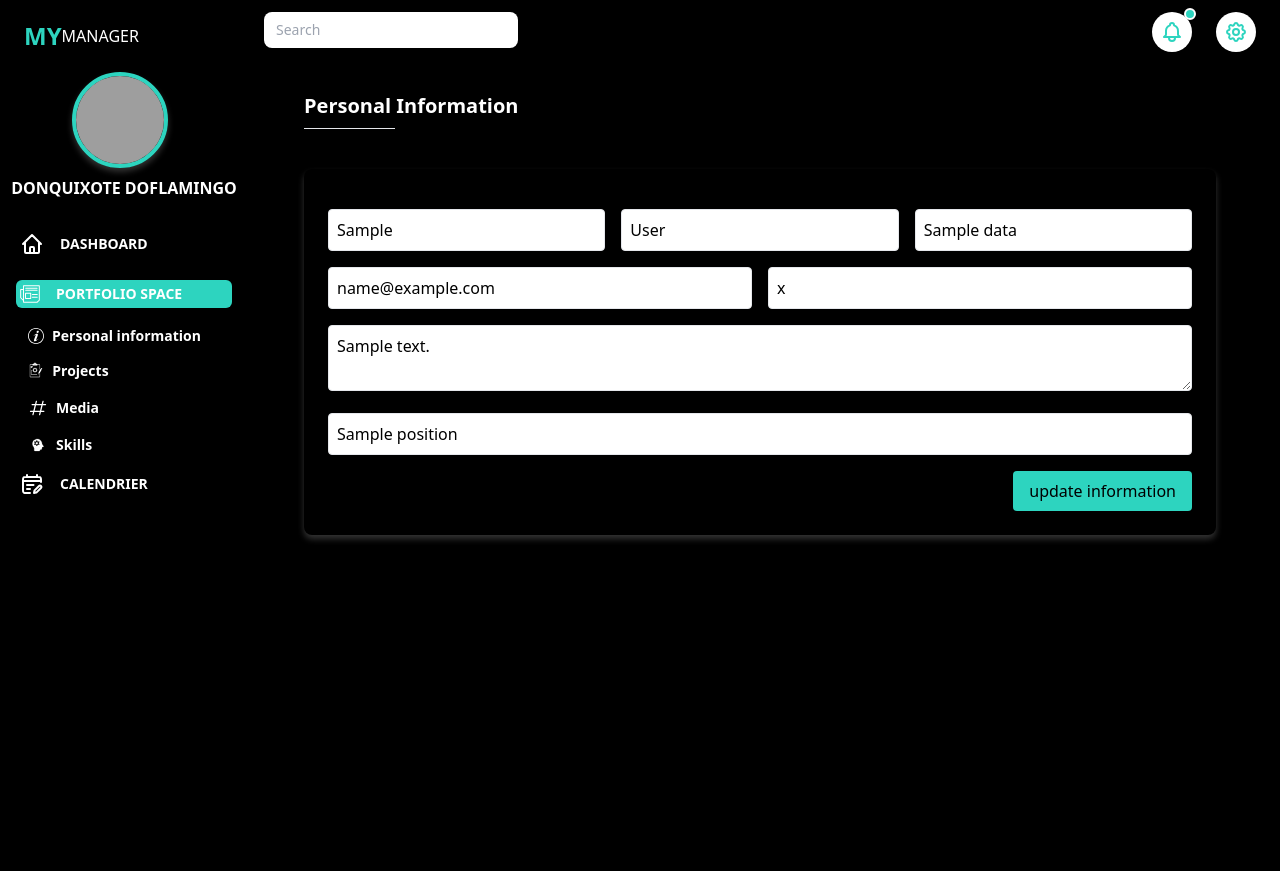
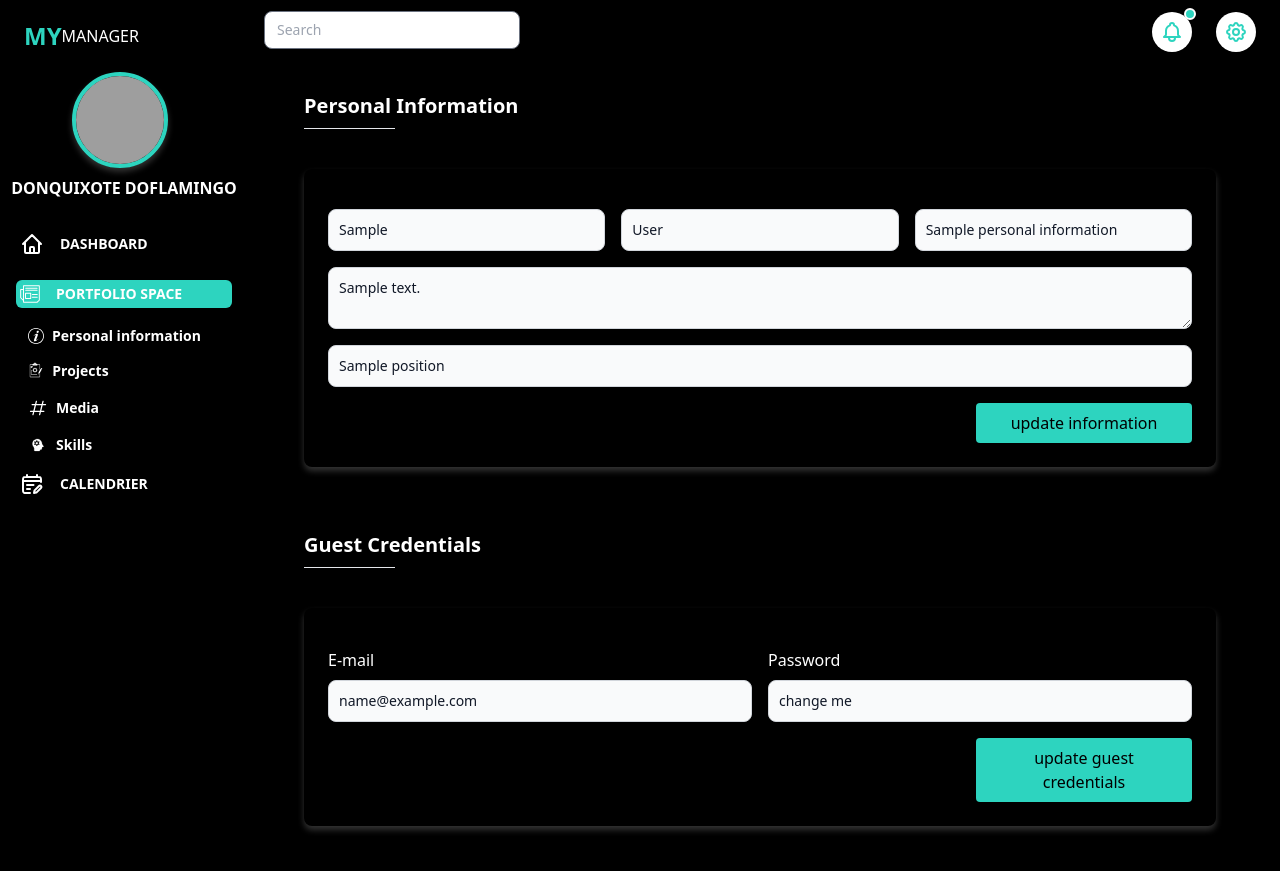
Before and after one commit to MBAREK0/SYMFONY-MANAGER-DASHBOARD, a Symfony app: template templates/portfolio/personal_information/index.html.twig in a window 1280 px wide. Shown: the top 871 px of the page. Run offline with Twig, Linux system fonts and the light colour scheme; the template is opened without the code that fills it: most values are stand-ins (such as "Sample title", 1, 10 or a date in 2020); style sheets or scripts are compiled from the project's sources; some libraries are stand-ins or nearby versions; grey boxes are pictures that could not be loaded.

Commit message:
✨  finicher the login  for each  guest and owner

```diff
--- a/src/Entity/User.php
+++ b/src/Entity/User.php
@@ -39,7 +39,7 @@
     #[Assert\Length(min: 6, max: 180)]
     private ?string $password = null;
 
-    private ?string $plainPassword = null;
+    private ?string $plainPassword = 'null';
 
 
 
--- a/src/Service/PersonalInformationService.php
+++ b/src/Service/PersonalInformationService.php
@@ -42,9 +42,8 @@
         $personalInfo->setLastName($request->get('lastName'));
         $personalInfo->setNickName($request->get('nickName'));
         $personalInfo->setAbout($request->get('about'));
-        $personalInfo->setEmail($request->get('email'));
         $personalInfo->setPosition($request->get('position'));
-        $personalInfo->setPassword($request->get('password'));
+
 
         $this->entityManager->persist($personalInfo);
         $this->entityManager->flush();
@@ -71,9 +70,8 @@
         $personalInfo->setLastName($request->get('lastName'));
         $personalInfo->setNickName($request->get('nickName'));
         $personalInfo->setAbout($request->get('about'));
-        $personalInfo->setEmail($request->get('email'));
         $personalInfo->setPosition($request->get('position'));
-        $personalInfo->setPassword($request->get('password'));
+
 
         $this->entityManager->flush();
 
--- a/templates/base.html.twig
+++ b/templates/base.html.twig
@@ -12,7 +12,8 @@
 		<!-- Favicon -->
 		<script src="https://cdn.jsdelivr.net/gh/alpinejs/alpine@v2.x.x/dist/alpine.min.js" defer></script>
 		<script src="https://cdn.tailwindcss.com"></script>
-
+		<link
+		href="https://cdnjs.cloudflare.com/ajax/libs/flowbite/2.3.0/flowbite.min.css" rel="stylesheet"/>
 		<!-- DataTables CSS -->
 		<link rel="stylesheet" href="https://cdn.datatables.net/1.11.5/css/jquery.dataTables.min.css">
 		<link rel="stylesheet" href="{{ asset('styles/app.css') }}">
@@ -37,10 +38,12 @@
 					</div>
 				</div>
 				<div class="flex justify-center">
-					<div class="w-full flex justify-center flex-col items-center">
-                    {# https://i.pinimg.com/originals/0b/2d/44/0b2d4498a4228e885f52ea1b2c001923.gif #}
+					<div
+						class="w-full flex justify-center flex-col items-center">
+						{# https://i.pinimg.com/originals/0b/2d/44/0b2d4498a4228e885f52ea1b2c001923.gif #}
 						<img class=" hidden h-24 w-24 rounded-full sm:block object-cover mr-2 border-4 border-[#2DD4BF] whiteShadow" src="https://i.pinimg.com/736x/9e/89/92/9e8992dc6e39307dad44c05c03df859d.jpg" alt="profile">
-						<p class="font-bold text-base  text-white 00 pt-2 text-center ">DONQUIXOTE DOFLAMINGO </p>
+						<p class="font-bold text-base  text-white 00 pt-2 text-center ">DONQUIXOTE DOFLAMINGO
+						</p>
 					</div>
 				</div>
 				<div>
@@ -299,4 +302,7 @@
 }
 }</script><!-- jQuery --><script src="https://code.jquery.com/jquery-3.6.0.min.js"></script><!-- DataTables JavaScript --><script src="https://cdn.datatables.net/1.11.5/js/jquery.dataTables.min.js"></script><script>$(document).ready(function () {
 $('#projects').DataTable();
-});</script></body></html>
+});</script>
+<script src="https://cdnjs.cloudflare.com/ajax/libs/flowbite/2.3.0/flowbite.min.js"></script>
+
+</body></html>
--- a/templates/portfolio/personal_information/index.html.twig
+++ b/templates/portfolio/personal_information/index.html.twig
@@ -12,59 +12,90 @@
 				<hr class="w-[10%] mb-10 mt-2">
 				<div class="mb-3 whiteShadow  rounded-lg p-6  ">
 					<form action="{{ path('app_update_personal_information') }}" method="post">
-						{% if data is defined and data.id is defined %}
+						{% if PersonalInformations is defined and PersonalInformations.id is defined %}
 							<div>
 								<div class="grid grid-cols-1 md:grid-cols-2 gap-4 mb-4">
-									<input type="hidden" name="id" class="border focus:border-[#2DD4BF] p-2 rounded w-full" name="id" value="{{ data.id }}">
-									<input type="hidden" name="csrf_token" class="border focus:border-[#2DD4BF] p-2 rounded w-full" name="csrf_token" value="{{ csrf_token }}">
+									<input type="hidden" name="id" class="bg-gray-50 border border-gray-300 text-gray-900 text-sm rounded-lg focus:ring-blue-500 focus:border-blue-500 block w-full p-2.5 dark:bg-gray-700 dark:border-gray-600 dark:placeholder-gray-400 dark:text-white dark:focus:ring-blue-500 dark:focus:border-blue-500" name="id" value="{{ PersonalInformations.id }}">
+									<input type="hidden" name="csrf_token" class="bg-gray-50 border border-gray-300 text-gray-900 text-sm rounded-lg focus:ring-blue-500 focus:border-blue-500 block w-full p-2.5 dark:bg-gray-700 dark:border-gray-600 dark:placeholder-gray-400 dark:text-white dark:focus:ring-blue-500 dark:focus:border-blue-500" name="csrf_token" value="{{ csrf_token }}">
 								</div>
 								<div class="grid grid-cols-1 md:grid-cols-3 gap-4 mb-4">
-									<input type="text" placeholder="First name" class="border focus:border-[#2DD4BF] p-2 rounded w-full" name="firstName" value="{{ data.firstName }}">
-									<input type="text" placeholder="Last name" class="border focus:border-[#2DD4BF] p-2 rounded w-full" name="lastName" value="{{ data.lastName }}">
-									<input type="text" placeholder="nick name" class="border focus:border-[#2DD4BF] p-2 rounded w-full" name="nickName" value="{{ data.nickName }}">
+									<input type="text" placeholder="First name" class="bg-gray-50 border border-gray-300 text-gray-900 text-sm rounded-lg focus:ring-blue-500 focus:border-blue-500 block w-full p-2.5 dark:bg-gray-700 dark:border-gray-600 dark:placeholder-gray-400 dark:text-white dark:focus:ring-blue-500 dark:focus:border-blue-500" name="firstName" value="{{ PersonalInformations.firstName }}">
+									<input type="text" placeholder="Last name" class="bg-gray-50 border border-gray-300 text-gray-900 text-sm rounded-lg focus:ring-blue-500 focus:border-blue-500 block w-full p-2.5 dark:bg-gray-700 dark:border-gray-600 dark:placeholder-gray-400 dark:text-white dark:focus:ring-blue-500 dark:focus:border-blue-500" name="lastName" value="{{ PersonalInformations.lastName }}">
+									<input type="text" placeholder="nick name" class="bg-gray-50 border border-gray-300 text-gray-900 text-sm rounded-lg focus:ring-blue-500 focus:border-blue-500 block w-full p-2.5 dark:bg-gray-700 dark:border-gray-600 dark:placeholder-gray-400 dark:text-white dark:focus:ring-blue-500 dark:focus:border-blue-500" name="nickName" value="{{ PersonalInformations.nickName }}">
 								</div>
-								<div class="grid grid-cols-1 md:grid-cols-2 gap-4 mb-4">
-									<input type="email" placeholder="Email address" class="border focus:border-[#2DD4BF] p-2 rounded w-full" name="email" value="{{ data.email }}">
-									<input type="text" placeholder="pass word" class="border focus:border-[#2DD4BF] p-2 rounded w-full" name="password" value="{{ data.password }}">
+
+								<div class="mb-4">
+									<textarea placeholder="about" name="about" class="bg-gray-50 border border-gray-300 text-gray-900 text-sm rounded-lg focus:ring-blue-500 focus:border-blue-500 block w-full p-2.5 dark:bg-gray-700 dark:border-gray-600 dark:placeholder-gray-400 dark:text-white dark:focus:ring-blue-500 dark:focus:border-blue-500">{{ PersonalInformations.about }}</textarea>
 								</div>
 								<div class="mb-4">
-									<textarea placeholder="about" name="about" class="border focus:border-[#2DD4BF] p-2 rounded w-full">{{ data.about }}</textarea>
-								</div>
-								<div class="mb-4">
-									<input type="text" placeholder="position" class="border focus:border-[#2DD4BF] p-2 rounded w-full" name="position" value="{{ data.position }}">
+									<input type="text" placeholder="position" class="bg-gray-50 border border-gray-300 text-gray-900 text-sm rounded-lg focus:ring-blue-500 focus:border-blue-500 block w-full p-2.5 dark:bg-gray-700 dark:border-gray-600 dark:placeholder-gray-400 dark:text-white dark:focus:ring-blue-500 dark:focus:border-blue-500" name="position" value="{{ PersonalInformations.position }}">
 								</div>
 							</div>
 						{% else %}
 							<div>
 								<div
 									class="grid grid-cols-1 md:grid-cols-2 gap-4 mb-4">
-									{# <input type="hidden" name="id" class="border focus:border-[#2DD4BF] p-2 rounded w-full" name="id" value="6"> #}
-									<input type="hidden" name="csrf_token" class="border focus:border-[#2DD4BF] p-2 rounded w-full" name="csrf_token" value="{{ csrf_token }}">
+									{# <input type="hidden" name="id" class="bg-gray-50 border border-gray-300 text-gray-900 text-sm rounded-lg focus:ring-blue-500 focus:border-blue-500 block w-full p-2.5 dark:bg-gray-700 dark:border-gray-600 dark:placeholder-gray-400 dark:text-white dark:focus:ring-blue-500 dark:focus:border-blue-500" name="id" value="6"> #}
+									<input type="hidden" name="csrf_token" class="bg-gray-50 border border-gray-300 text-gray-900 text-sm rounded-lg focus:ring-blue-500 focus:border-blue-500 block w-full p-2.5 dark:bg-gray-700 dark:border-gray-600 dark:placeholder-gray-400 dark:text-white dark:focus:ring-blue-500 dark:focus:border-blue-500" name="csrf_token" value="{{ csrf_token }}">
 								</div>
 								<div class="grid grid-cols-1 md:grid-cols-3 gap-4 mb-4">
-									<input type="text" placeholder="First name" class="border focus:border-[#2DD4BF] p-2 rounded w-full" name="firstName" value="">
-									<input type="text" placeholder="Last name" class="border focus:border-[#2DD4BF] p-2 rounded w-full" name="lastName" value="">
-									<input type="text" placeholder="nick name" class="border focus:border-[#2DD4BF] p-2 rounded w-full" name="nickName" value="">
+									<input type="text" placeholder="First name" class="border focus:border-[#2DD4BF] p-2 rounded w-fullbg-gray-50 border border-gray-300 text-gray-900 text-sm rounded-lg focus:ring-blue-500 focus:border-blue-500 block w-full p-2.5 dark:bg-gray-700 dark:border-gray-600 dark:placeholder-gray-400 dark:text-white dark:focus:ring-blue-500 dark:focus:border-blue-500" name="firstName" value="">
+									<input type="text" placeholder="Last name"  class="border focus:border-[#2DD4BF] p-2 rounded w-fullbg-gray-50 border border-gray-300 text-gray-900 text-sm rounded-lg focus:ring-blue-500 focus:border-blue-500 block w-full p-2.5 dark:bg-gray-700 dark:border-gray-600 dark:placeholder-gray-400 dark:text-white dark:focus:ring-blue-500 dark:focus:border-blue-500" name="lastName" value="">
+									<input type="text" placeholder="nick name"  class="border focus:border-[#2DD4BF] p-2 rounded w-fullbg-gray-50 border border-gray-300 text-gray-900 text-sm rounded-lg focus:ring-blue-500 focus:border-blue-500 block w-full p-2.5 dark:bg-gray-700 dark:border-gray-600 dark:placeholder-gray-400 dark:text-white dark:focus:ring-blue-500 dark:focus:border-blue-500" name="nickName" value="">
 								</div>
-								<div class="grid grid-cols-1 md:grid-cols-2 gap-4 mb-4">
-									<input type="email" placeholder="Email address" class="border focus:border-[#2DD4BF] p-2 rounded w-full" name="email" value="">
-									<input type="text" placeholder="pass word" class="border focus:border-[#2DD4BF] p-2 rounded w-full" name="password" value="">
+
+								<div class="mb-4">
+									<textarea placeholder="about" name="about" class="bg-gray-50 border border-gray-300 text-gray-900 text-sm rounded-lg focus:ring-blue-500 focus:border-blue-500 block w-full p-2.5 dark:bg-gray-700 dark:border-gray-600 dark:placeholder-gray-400 dark:text-white dark:focus:ring-blue-500 dark:focus:border-blue-500"></textarea>
 								</div>
 								<div class="mb-4">
-									<textarea placeholder="about" name="about" class="border focus:border-[#2DD4BF] p-2 rounded w-full"></textarea>
-								</div>
-								<div class="mb-4">
-									<input type="text" placeholder="position" class="border focus:border-[#2DD4BF] p-2 rounded w-full" name="position" value="">
+									<input type="text" placeholder="position" class="bg-gray-50 border border-gray-300 text-gray-900 text-sm rounded-lg focus:ring-blue-500 focus:border-blue-500 block w-full p-2.5 dark:bg-gray-700 dark:border-gray-600 dark:placeholder-gray-400 dark:text-white dark:focus:ring-blue-500 dark:focus:border-blue-500" name="position" value="">
 								</div>
 							</div>
 						{% endif %}
 						<div class=" w-full flex items-center justify-end">
-							<button type="submit" id="theme-toggle" class="px-4 py-2 rounded  bg-[#2DD4BF] text-black hover:text-white hover:bg-blue-600 focus:outline-none transition-colors">
+							<button type="submit" id="theme-toggle" class=" w-full md:w-1/2 xl:w-1/4 px-4 py-2 rounded  bg-[#2DD4BF] text-black hover:text-white hover:bg-blue-600 focus:outline-none transition-colors">
 								update information
 							</button>
 						</div>
 					</form>
 				</div>
+				{% if owner is defined and owner.id is defined %}
+
+					<h1 class="text-xl font-semibold text-white m-0 mt-16">Guest Credentials</h1>
+					<hr class="w-[10%] mb-10 mt-2">
+
+
+					<div class="mb-3 whiteShadow  rounded-lg p-6  ">
+						<form action="{{ path('app_update_owner_password', {'id': owner.id}) }}" method="post">
+
+							<div>
+								<div class="grid grid-cols-1 md:grid-cols-2 gap-4 mb-4">
+									<input type="hidden" name="csrf_token" class="bg-gray-50 border border-gray-300 text-gray-900 text-sm rounded-lg focus:ring-blue-500 focus:border-blue-500 block w-full p-2.5 dark:bg-gray-700 dark:border-gray-600 dark:placeholder-gray-400 dark:text-white dark:focus:ring-blue-500 dark:focus:border-blue-500" name="csrf_token" value="{{ csrf_token }}">
+								</div>
+
+								<div class="grid grid-cols-1 md:grid-cols-2 gap-4 mb-4">
+								<div>
+								<label for="email" class="text-white mb-12">E-mail</label>
+									<input disabled type="email" placeholder="Email address" class="bg-gray-50 border border-gray-300 text-gray-900 text-sm rounded-lg focus:ring-blue-500 focus:border-blue-500 block w-full p-2.5 dark:bg-gray-700 dark:border-gray-600 dark:placeholder-gray-400 dark:text-white dark:focus:ring-blue-500 dark:focus:border-blue-500 mt-2" name="email" value="{{ owner.email }}">
+								</div>
+							<div>
+								<label for="password" class="text-white ">Password</label>
+
+									<input type="text" value="change me "  class="bg-gray-50 border border-gray-300 text-gray-900 text-sm rounded-lg focus:ring-blue-500 focus:border-blue-500 block w-full p-2.5 dark:bg-gray-700 dark:border-gray-600 dark:placeholder-gray-400 dark:text-white dark:focus:ring-blue-500 dark:focus:border-blue-500 mt-2" placeholder="•••••••••" name="password" />
+
+							</div>
+								</div>
+
+							</div>
+
+							<div class=" w-full flex items-center justify-end">
+								<button type="submit" id="theme-toggle" class="w-full md:w-1/2 xl:w-1/4 px-4 py-2 rounded  bg-[#2DD4BF] text-black hover:text-white hover:bg-blue-600 focus:outline-none transition-colors">
+									update guest credentials
+								</button>
+							</div>
+						</form>
+					</div>
+				{% endif %}
 
 			</div>
 
```
Also changed, not shown: migrations/Version20240611165315.php (added, +31 -0 lines), src/Controller/PersonalInformationController.php (+67 -8 lines), src/Controller/SecurityController.php (+3 -5 lines), src/DataFixtures/AppFixtures.php (+4 -4 lines), src/Entity/PersonalInformation.php (+0 -28 lines), 2 other files.
